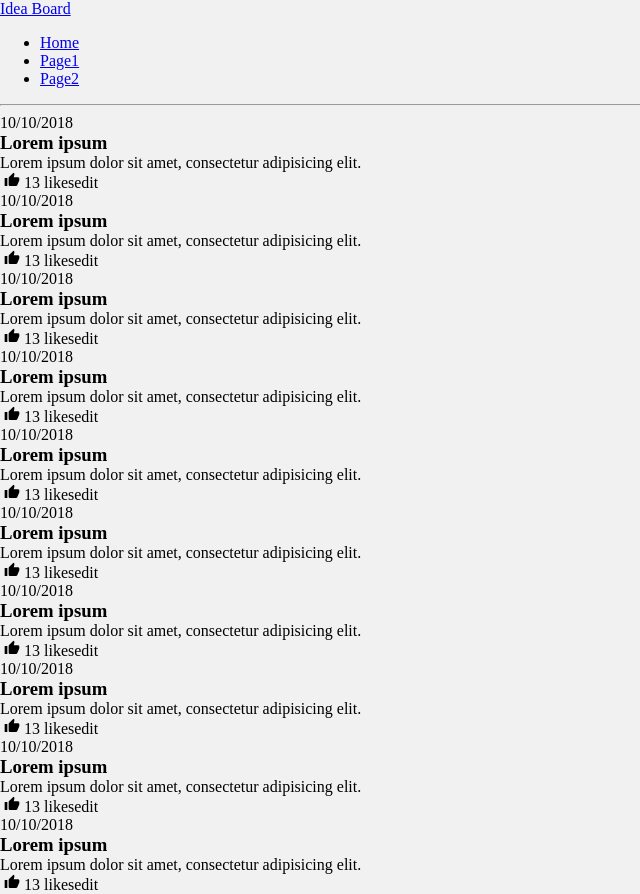
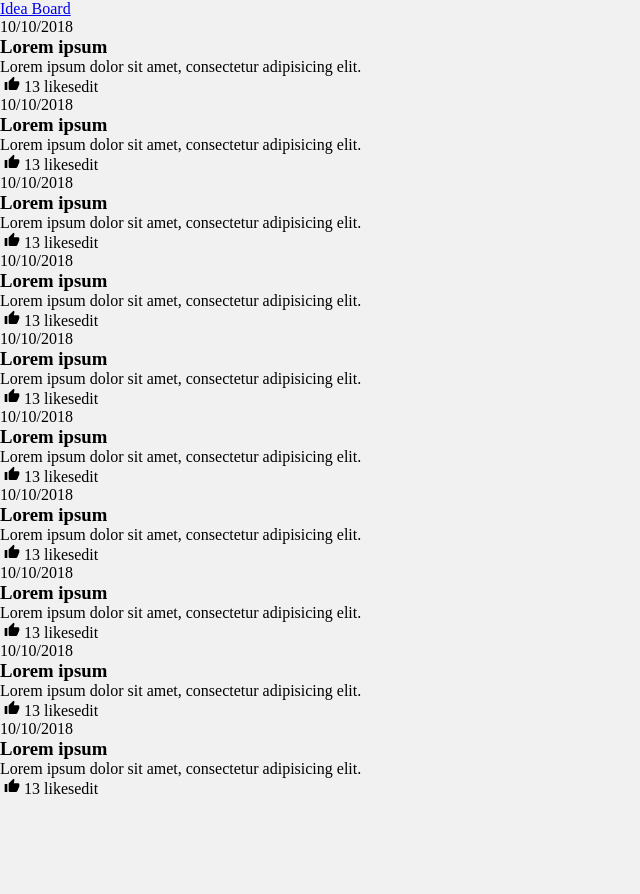
Before and after one commit to lusac/react-idea-board, a React app: page / in a window 1280 px wide. Shown: the whole page, without its empty margins (0-640 px from the left). After the commit the page ends 800 px from the top, so only its background shows below. Built offline with nearby package versions, Linux system fonts and the light colour scheme.

Commit message:
Grid beeeem básico

```diff
--- a/public/index.html
+++ b/public/index.html
@@ -32,6 +32,10 @@
         * {
             box-sizing: border-box;
         }
+        .row {
+            max-width: 95em;
+            margin: 0 auto;
+        }
     </style>
     <title>React App</title>
   </head>
--- a/src/App.js
+++ b/src/App.js
@@ -13,17 +13,11 @@ class App extends Component {
       <Router>
         <div className="app">
           <Header />
-          <ul>
-            <li><Link to="/">Home</Link></li>
-            <li><Link to="/page1">Page1</Link></li>
-            <li><Link to="/page2">Page2</Link></li>
-          </ul>
-
-          <hr/>
-
-          <Route exact path="/" component={Home}/>
-          <Route path="/page1" component={Page1}/>
-          <Route path="/page2" component={Page2}/>
+          <div class="row">
+            <Route exact path="/" component={Home}/>
+            <Route path="/page1" component={Page1}/>
+            <Route path="/page2" component={Page2}/>
+          </div>
         </div>
       </Router>
     );
@@ -32,7 +26,7 @@ class App extends Component {
 
 const Home = () => (
   <div>
-    <IdeasBoard></IdeasBoard>
+    <IdeasBoard />
   </div>
 )
 
--- a/src/components/Header/index.js
+++ b/src/components/Header/index.js
@@ -8,7 +8,9 @@ class Header extends React.Component {
   render() {
     return (
       <div className="idea-board__header">
-        <Link to="/" className="idea-board__logo">Idea Board</Link>
+        <div className="row">
+          <Link to="/" className="idea-board__logo">Idea Board</Link>
+        </div>
       </div>
     )
   }
```
